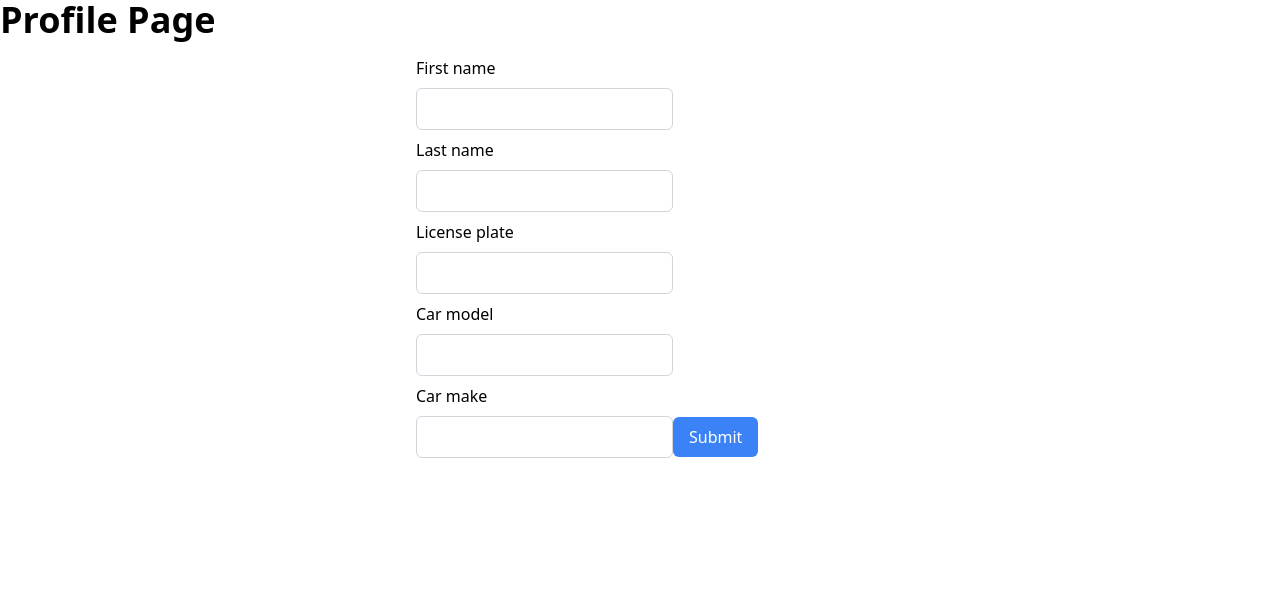
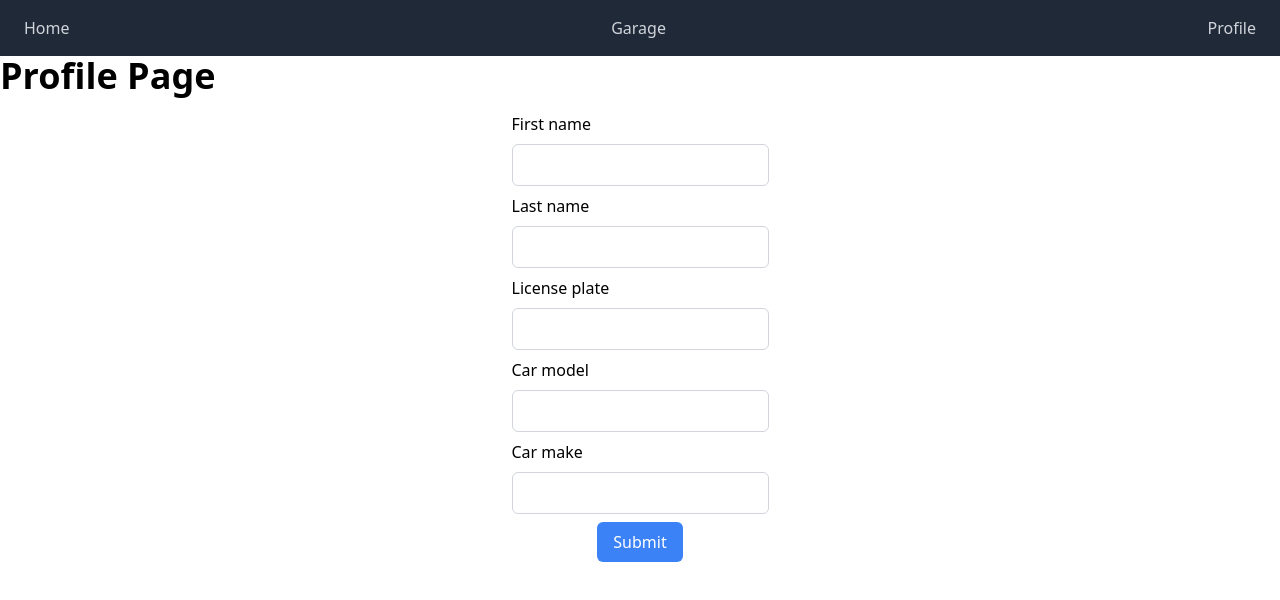
Before and after one commit to pgm-bavobeau/Ghent-parking-app, a Next.js app: page /profile in a window 1280 px wide. Shown: the top 600 px of the page. Built offline with nearby package versions, Linux system fonts and the light colour scheme.

Commit message:
added styling to nav and form

```diff
--- a/src/app/layout.tsx
+++ b/src/app/layout.tsx
@@ -1,5 +1,6 @@
 import type { Metadata } from 'next'
 import './globals.css'
+import Navbar from '@/components/Navbar'
 
 
 export const metadata: Metadata = {
@@ -14,7 +15,10 @@ export default function RootLayout({
 }) {
   return (
     <html lang="en">
-      <body className="">{children}</body>
+      <body className="">
+        <Navbar />
+        {children}
+      </body>
     </html>
   )
 }
--- a/src/components/Navbar.tsx
+++ b/src/components/Navbar.tsx
@@ -1,23 +1,17 @@
-import Link from 'next/link';
+import Link from "next/link";
 
 const Navbar = () => {
   return (
-    <nav>
-      <ul>
+    <nav className="bg-gray-800">
+      <ul className="flex justify-between items-center py-4 px-6">
         <li>
-          <Link href="/">
-            <a>Home</a>
-          </Link>
+          <Link href="/"  className="text-gray-300 hover:text-white">Home</Link>
         </li>
         <li>
-          <Link href="/garage">
-            <a>Garage</a>
-          </Link>
+          <Link href="/garage"  className="text-gray-300 hover:text-white">Garage</Link>
         </li>
         <li>
-          <Link href="/profile">
-            <a>Profile</a>
-          </Link>
+          <Link href="/profile"  className="text-gray-300 hover:text-white">Profile</Link>
         </li>
       </ul>
     </nav>
--- a/src/components/UserForm.tsx
+++ b/src/components/UserForm.tsx
@@ -1,17 +1,17 @@
-"use client"
-import React, { useEffect, useState } from 'react'
+"use client";
+import React, { useEffect, useState } from "react";
 
 const UserForm = () => {
   const [data, setData] = useState<UserData>({
-    firstname: '',
-    lastname: '',
-    license: '',
-    carModel: '',
-    carMake: ''
+    firstname: "",
+    lastname: "",
+    license: "",
+    carModel: "",
+    carMake: "",
   });
 
   useEffect(() => {
-    const storedData = localStorage.getItem('userData');
+    const storedData = localStorage.getItem("userData");
     if (storedData) {
       setData(JSON.parse(storedData));
     }
@@ -27,24 +27,81 @@ const UserForm = () => {
 
   function handleSubmit(event: React.MouseEvent<HTMLButtonElement>) {
     event.preventDefault();
-    localStorage.setItem('userData', JSON.stringify(data));
+    localStorage.setItem("userData", JSON.stringify(data));
   }
 
   return (
-    <form className="max-w-md mx-auto">
-      <label htmlFor="firstname" className="block mb-2">First name</label>
-      <input type="text" id='firstname' name='firstname' value={data.firstname} onChange={(event) => handleChange(event)} className="border border-gray-300 rounded-md px-3 py-2 mb-2" required />
-      <label htmlFor="lastname" className="block mb-2">Last name</label>
-      <input type="text" id='lastname' name='lastname' value={data.lastname} onChange={(event) => handleChange(event)} className="border border-gray-300 rounded-md px-3 py-2 mb-2" required />
-      <label htmlFor="license" className="block mb-2">License plate</label>
-      <input type="text" id='license' name='license' value={data.license} onChange={(event) => handleChange(event)} className="border border-gray-300 rounded-md px-3 py-2 mb-2" required />
-      <label htmlFor="carModel" className="block mb-2">Car model</label>
-      <input type="text" id='carModel' name='carModel' value={data.carModel} onChange={(event) => handleChange(event)} className="border border-gray-300 rounded-md px-3 py-2 mb-2" required />
-      <label htmlFor="carMake" className="block mb-2">Car make</label>
-      <input type="text" id='carMake' name='carMake' value={data.carMake} onChange={(event) => handleChange(event)} className="border border-gray-300 rounded-md px-3 py-2 mb-2" required />
-      <button onClick={(event) => handleSubmit(event)} className="bg-blue-500 text-white px-4 py-2 rounded-md">Submit</button>
-    </form>
-  )
-}
+    <div className="flex flex-col items-center min-h-screen">
+      <form className="max-w-md mx-auto">
+        <label htmlFor="firstname" className="block mb-2">
+          First name
+        </label>
+        <input
+          type="text"
+          id="firstname"
+          name="firstname"
+          value={data.firstname}
+          onChange={(event) => handleChange(event)}
+          className="border border-gray-300 rounded-md px-3 py-2 mb-2"
+          required
+        />
+        <label htmlFor="lastname" className="block mb-2">
+          Last name
+        </label>
+        <input
+          type="text"
+          id="lastname"
+          name="lastname"
+          value={data.lastname}
+          onChange={(event) => handleChange(event)}
+          className="border border-gray-300 rounded-md px-3 py-2 mb-2"
+          required
+        />
+        <label htmlFor="license" className="block mb-2">
+          License plate
+        </label>
+        <input
+          type="text"
+          id="license"
+          name="license"
+          value={data.license}
+          onChange={(event) => handleChange(event)}
+          className="border border-gray-300 rounded-md px-3 py-2 mb-2"
+          required
+        />
+        <label htmlFor="carModel" className="block mb-2">
+          Car model
+        </label>
+        <input
+          type="text"
+          id="carModel"
+          name="carModel"
+          value={data.carModel}
+          onChange={(event) => handleChange(event)}
+          className="border border-gray-300 rounded-md px-3 py-2 mb-2"
+          required
+        />
+        <label htmlFor="carMake" className="block mb-2">
+          Car make
+        </label>
+        <input
+          type="text"
+          id="carMake"
+          name="carMake"
+          value={data.carMake}
+          onChange={(event) => handleChange(event)}
+          className="border border-gray-300 rounded-md px-3 py-2 mb-2"
+          required
+        />
+      </form>
+      <button
+        onClick={(event) => handleSubmit(event)}
+        className="bg-blue-500 text-white px-4 py-2 rounded-md"
+      >
+        Submit
+      </button>
+    </div>
+  );
+};
 
-export default UserForm
+export default UserForm;
```
